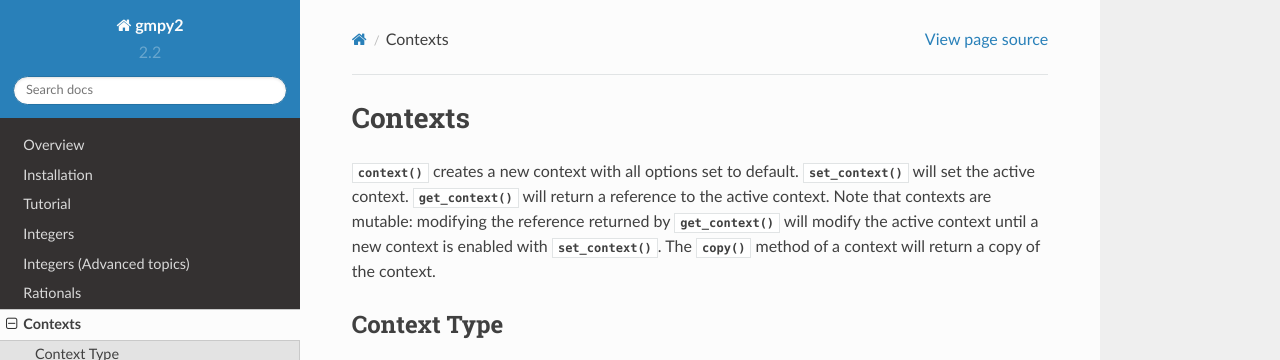
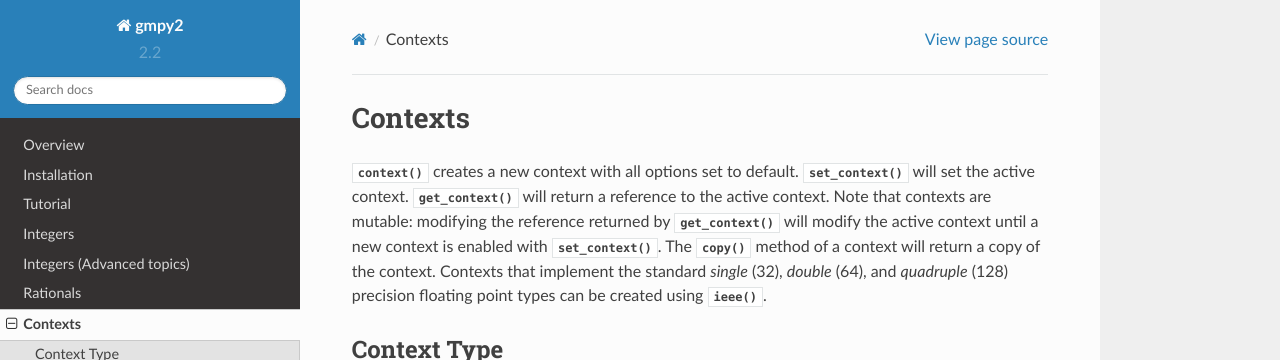
Before and after one commit to aleaxit/gmpy, a Sphinx documentation site: the page built from docs/contexts.rst, in a window 1280 px wide and 900 px high, cut to the strip 0-360 px from the top of the window. Built offline with Sphinx 7.4.7 and the Read the Docs theme 2.0.0, drawn with Linux system fonts in a browser that asks for light colours; formulas are drawn with MathJax 3; the version number is read from the project's files by our own code; some of the changed text lies outside the part shown.

```diff
--- a/docs/contexts.rst
+++ b/docs/contexts.rst
@@ -11,6 +11,8 @@
 modifying the reference returned by `get_context()` will modify the active
 context until a new context is enabled with `set_context()`. The
 `~context.copy()` method of a context will return a copy of the context.
+Contexts that implement the standard *single* (32), *double* (64), and
+*quadruple* (128) precision floating point types can be created using `ieee()`.
 
 Context Type
 ------------
```
Also changed, not shown: other parts of docs/contexts.rst (+0 -7 lines).
